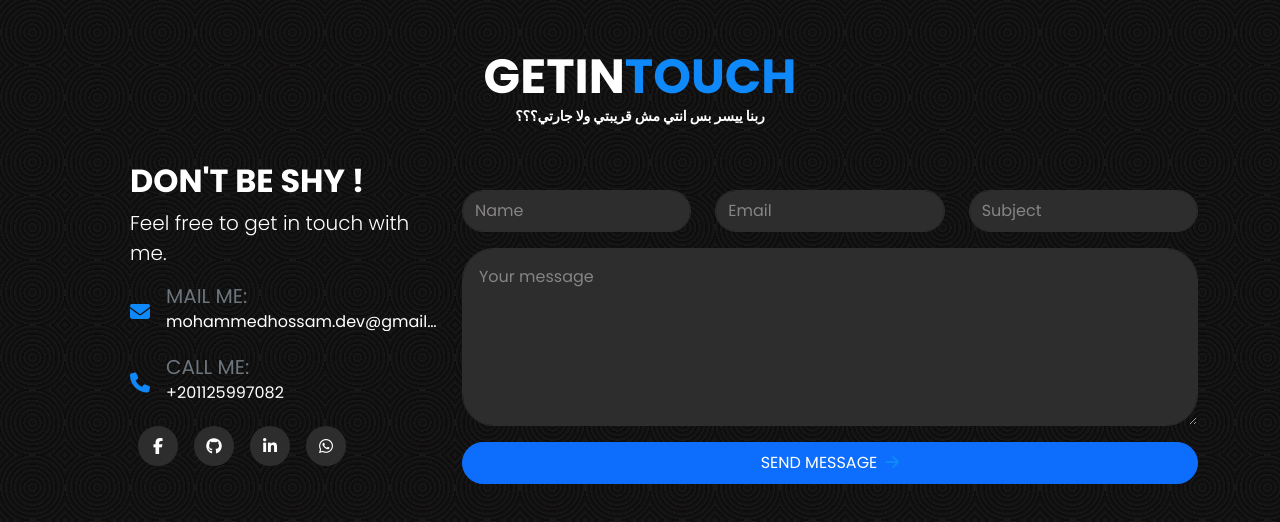
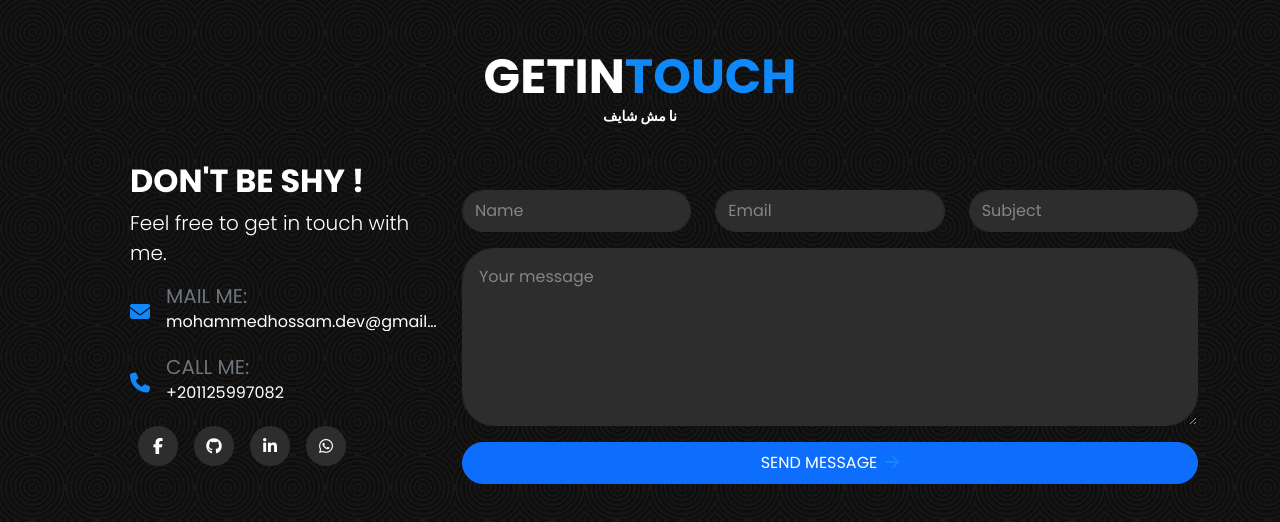
Before and after one commit to MohammedHossam1/myprofolio, a React (Create React App) app: page /contact in a window 1280 px wide. Shown: the top 522 px of the page. Built offline with nearby package versions, Linux system fonts and the light colour scheme; a web font is replaced by a local one.

Commit message:
Update Contact.jsx

```diff
--- a/src/Components/Contact/Contact.jsx
+++ b/src/Components/Contact/Contact.jsx
@@ -69,7 +69,7 @@ export default function Contact() {
         viewport={{ once: true }}
       >
         GETIN<span className="about-span">TOUCH</span>
-<div className="text-sm">ربنا ييسر بس انتي مش قريبتي ولا جارتي؟؟؟
+<div className="text-sm">انا مش شايف
 </div>
       </motion.h1>
       {/* Title for large screens */}
@@ -81,7 +81,7 @@ export default function Contact() {
         transition={{ duration: 0.5 }}
       >
         GETIN<span>TOUCH</span>
-<div className="text-sm">ربنا ييسر بس انتي مش قريبتي ولا جارتي؟؟؟
+<div className="text-sm">نا مش شايف
 </div>
 
       </motion.h1>
```
